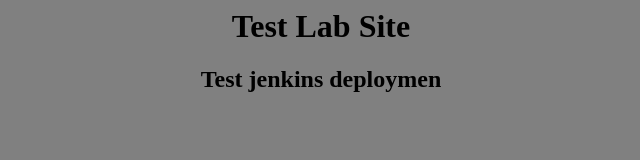
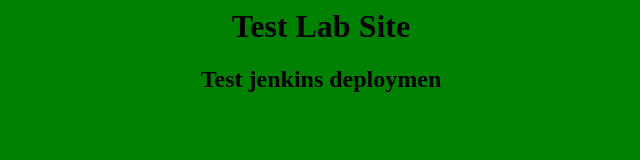
Before and after one commit to charger251/jenkins, a plain HTML site: page index.html in a window 1280 px wide. Shown: the whole page, without its empty margins (319-959 px from the left). Drawn offline with Linux system fonts and the light colour scheme.

Commit message:
Change background

```diff
--- a/index.html
+++ b/index.html
@@ -6,7 +6,7 @@
   h2 {text-align: center;
   </style>
 </head>
-<body style="background-color:Grey">
+<body style="background-color:Green">
 	<h1>Test Lab Site</h1>
 	<h2>Test jenkins deploymen</h2>
 </body>
```
